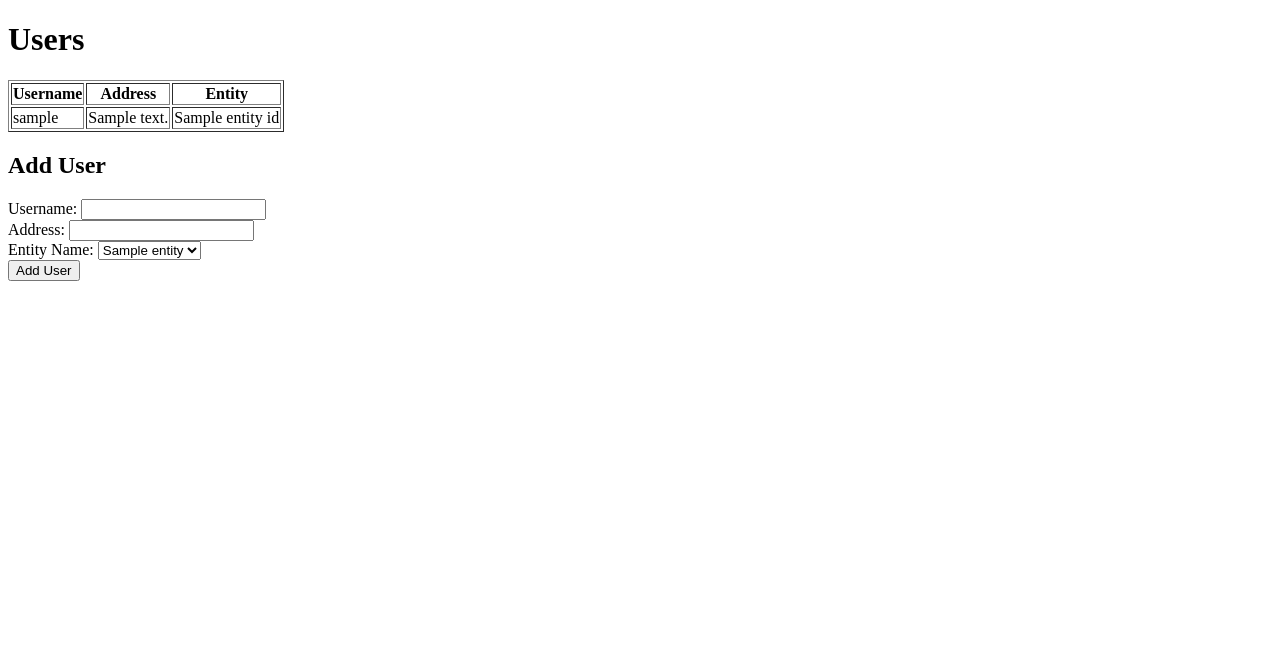
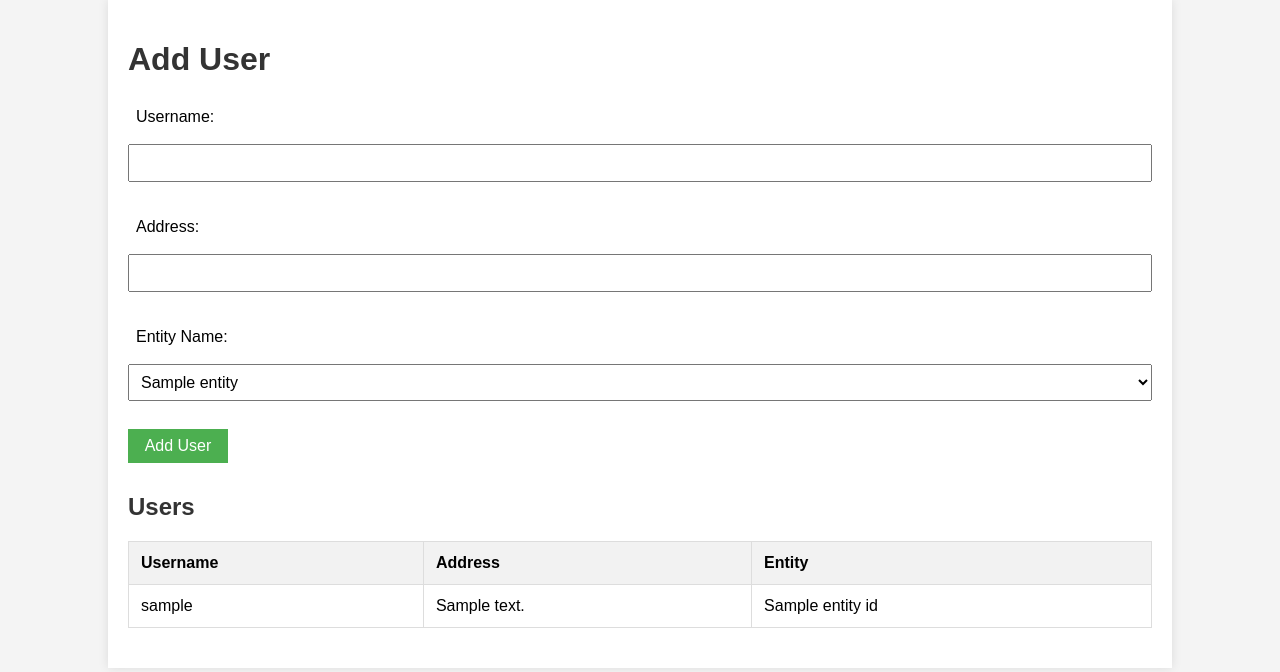
Before and after one commit to SasquatchMe/repair_service_app, a Flask app: template web_app/templates/index.html in a window 1280 px wide. Shown: the top 672 px of the page. Run offline with Flask 3, Linux system fonts and the light colour scheme; the template is opened without the code that fills it: most values are stand-ins (such as "Sample title", 1, 10 or a date in 2020).

Commit message:
style.css add

```diff
--- /dev/null
+++ b/web_app/static/css/style.css
@@ -0,0 +1,61 @@
+/* style.css */
+body {
+    font-family: Arial, sans-serif;
+    background-color: #f4f4f4;
+    margin: 0;
+    padding: 0;
+}
+
+.container {
+    width: 80%;
+    margin: 0 auto;
+    padding: 20px;
+    background-color: #fff;
+    box-shadow: 0 0 10px rgba(0, 0, 0, 0.1);
+}
+
+h1, h2 {
+    color: #333;
+}
+
+table {
+    width: 100%;
+    border-collapse: collapse;
+    margin-bottom: 20px;
+}
+
+table, th, td {
+    border: 1px solid #ddd;
+}
+
+th, td {
+    padding: 12px;
+    text-align: left;
+}
+
+th {
+    background-color: #f2f2f2;
+}
+
+form {
+    display: flex;
+    flex-direction: column;
+}
+
+label, input, select, button {
+    margin-bottom: 10px;
+    padding: 8px;
+    font-size: 16px;
+}
+
+button {
+    width: 100px;
+    background-color: #4CAF50;
+    color: white;
+    border: none;
+    cursor: pointer;
+}
+
+button:hover {
+    background-color: #45a049;
+}
--- a/web_app/templates/index.html
+++ b/web_app/templates/index.html
@@ -4,25 +4,13 @@
     <meta charset="UTF-8">
     <meta name="viewport" content="width=device-width, initial-scale=1.0">
     <title>User Management</title>
+    <link rel="stylesheet" href="{{ url_for('static', filename='css/style.css') }}">
 </head>
 <body>
-    <h1>Users</h1>
-    <table border="1">
-        <tr>
-            <th>Username</th>
-            <th>Address</th>
-            <th>Entity</th>
-        </tr>
-        {% for user in users %}
-        <tr>
-            <td>{{ user.login }}</td>
-            <td>{{ user.address }}</td>
-            <td>{{ user.entity_id.name }}</td>
-        </tr>
-        {% endfor %}
-    </table>
+<div class="container">
 
-    <h2>Add User</h2>
+
+    <h1>Add User</h1>
     <form action="{{ url_for('add_user') }}" method="post">
         <label for="login">Username:</label>
         <input type="text" id="login" name="login" required><br>
@@ -35,6 +23,23 @@
             {% endfor %}
         </select><br>
         <button type="submit">Add User</button>
+
+        <h2>Users</h2>
+        <table border="1">
+            <tr>
+                <th>Username</th>
+                <th>Address</th>
+                <th>Entity</th>
+            </tr>
+            {% for user in users %}
+            <tr>
+                <td>{{ user.login }}</td>
+                <td>{{ user.address }}</td>
+                <td>{{ user.entity_id.name }}</td>
+            </tr>
+            {% endfor %}
+        </table>
     </form>
+</div>
 </body>
 </html>
```
